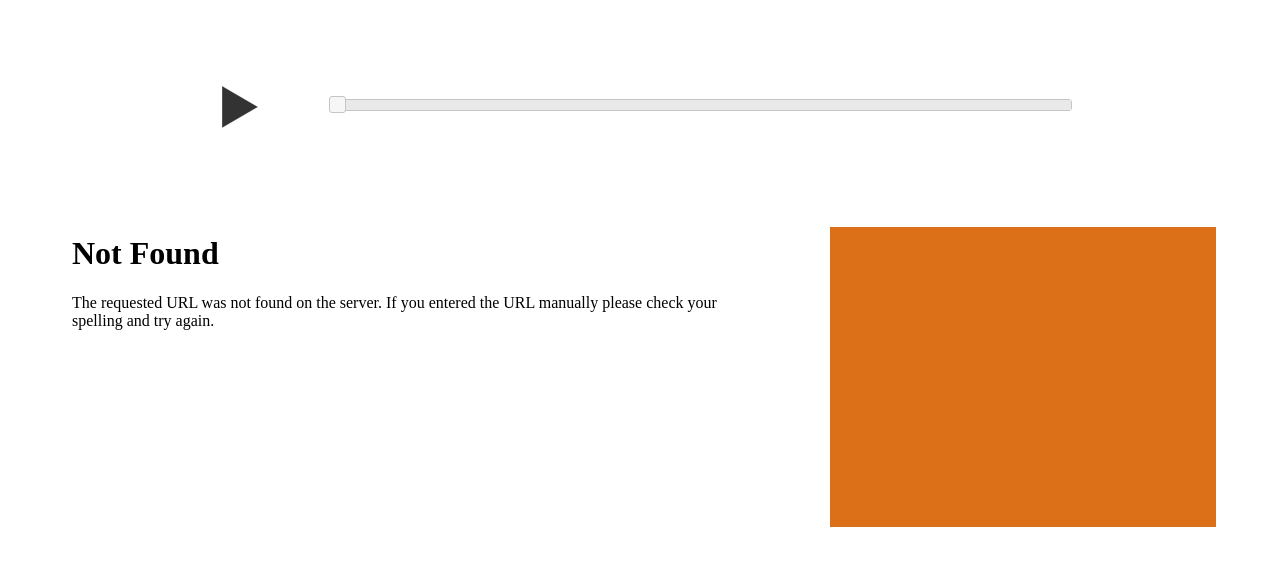
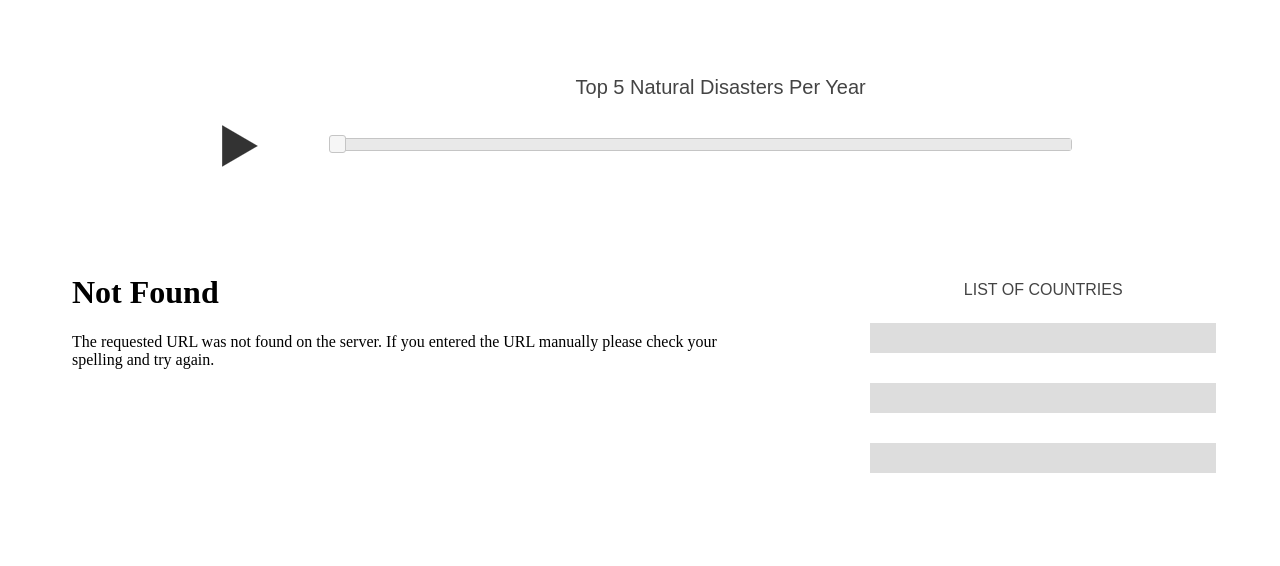
Before and after one commit to codeforamerica/disastermath, a Python web app: template app/templates/index.html in a window 1280 px wide. Shown: the part 85-651 px from the top of the page. Run offline with Jinja, Linux system fonts and the light colour scheme; the template is opened without the code that fills it, so the values that code supplies are empty; style sheets or scripts are compiled from the project's sources; some libraries are stand-ins or nearby versions.

Commit message:
Updated the template and CSS for the index page

```diff
--- a/app/templates/index.html
+++ b/app/templates/index.html
@@ -1,8 +1,8 @@
 {% extends "base.html" %}
 
 {% block css %}
+<link rel="stylesheet" href="http://ajax.googleapis.com/ajax/libs/jqueryui/1.8.14/themes/smoothness/jquery-ui.css">
 <link rel="stylesheet" href="/static/css/index.css">
-<link rel="stylesheet" href="http://ajax.googleapis.com/ajax/libs/jqueryui/1.8.14/themes/smoothness/jquery-ui.css">
 {% endblock %}
 
 
@@ -13,6 +13,7 @@
 
 
 {% block main %}
+<h1>Top 5 Natural Disasters Per Year</h1>
 <div class="controls">
   <a href="#" class="play clearfix"></a>
   <div class="timeline"></div>
@@ -20,6 +21,12 @@
 <div class="clearfix visualization">
   <div id="chart"></div>
   <ul class="countries">
+    <h2>List of Countries</h2>
+    <li class="empty odd"></li>
+    <li class="empty even"></li>
+    <li class="empty odd"></li>
+    <li class="empty even"></li>
+    <li class="empty odd"></li>
   </ul>
 </div>
 {% endblock %}
--- a/static/css/index.css
+++ b/static/css/index.css
@@ -1,6 +1,9 @@
 #main{margin:0 auto;width:90%;}
+h1{font-size:20px;font-weight:normal;margin:0 0 15px 14%;text-align:center;}
 .controls{height:64px;margin:0 auto 75px;width:75%;}.controls .play{background:url('/static/img/play_button.png') no-repeat left center;display:block;float:left;height:64px;width:14%;}
 .controls .timeline{float:right;margin:24px auto 0;width:85%;}
 #chart{float:left;width:60%;}
-.countries{background:#db7019;float:right;height:300px;width:30%;}
+.countries{float:right;height:300px;width:30%;}.countries li{height:20px;padding:5px 0;width:100%;}
+.countries li.odd{background:#ddd;}
+h2{font-size:16px;font-weight:normal;text-align:center;padding:0 0 10px;text-transform:uppercase;}
 iframe{width:100%;}
--- a/static/css/index.less
+++ b/static/css/index.less
@@ -3,6 +3,12 @@
 #main{
     margin: 0 auto;
     width: 90%;
+}
+h1{
+  font-size: 20px;
+  font-weight: normal;
+  margin: 0 0 15px 14%;
+  text-align: center;
 }
 .controls{
     height: 64px;
@@ -27,10 +33,22 @@
     width: 60%;
 }
 .countries{
-    background: @color;
     float: right;
     height: 300px;
     width: 30%;
+    li{
+        height: 20px;
+        padding: 5px 0;
+        width: 100%;
+    }
+    li.odd{  background: #ddd; }
+}
+h2{
+    font-size: 16px;
+    font-weight: normal;
+    text-align: center;
+    padding: 0 0 10px;
+    text-transform: uppercase;
 }
 iframe{
     width: 100%;
```
